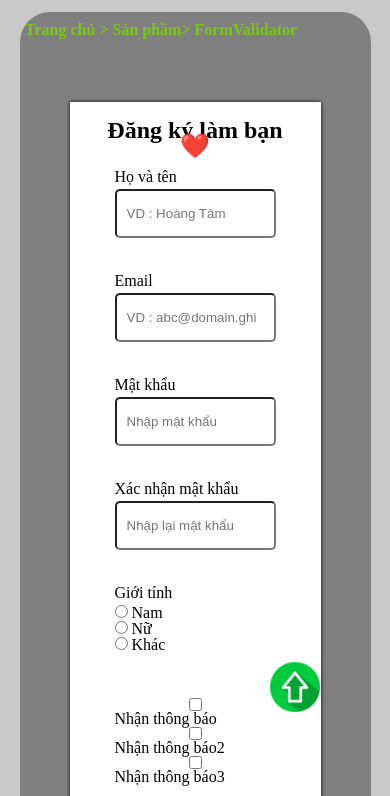
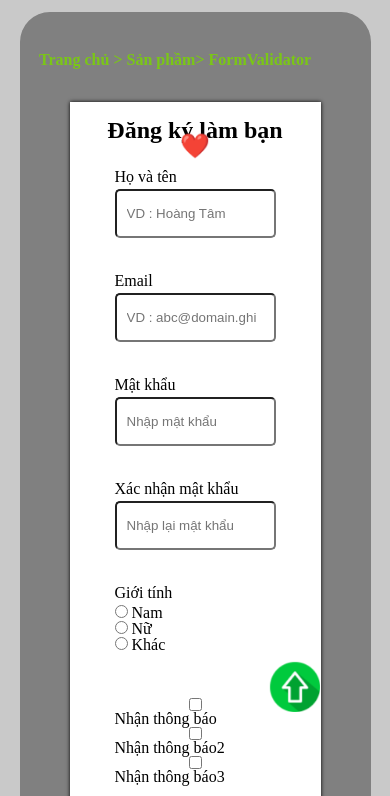
Before and after one commit to goddie9x/form_validator, a plain HTML site: page index.html in a window 390 px wide. Shown: the part 48-844 px from the top of the page. Drawn offline with Linux system fonts and the light colour scheme.

Commit message:
fix bread crump

```diff
--- a/assets/css/style.css
+++ b/assets/css/style.css
@@ -18,7 +18,7 @@ body {
 .bread-crumb {
     position: absolute;
     font-weight: 600;
-    left: 25px;
+    left: 400px;
     top: 70px;
 }
 
@@ -324,6 +324,10 @@ a:visited {
     padding: 0;
 }
 
+#form-1 {
+    margin-top: 50px;
+}
+
 
 /*-------------------------------------------------RESPONSIVE-----------------------------------------------*/
 
@@ -359,11 +363,15 @@ a:visited {
         margin: 60px auto;
         padding: 40px 50px;
     }
+    body {
+        font-size: 18px;
+    }
+    .bread-crumb {
+        top: 120px;
+        left: 250px;
+    }
     .hello__content {
         flex-direction: column;
-    }
-    body {
-        font-size: 18px;
     }
     .hello__title {
         font-size: 40px;
@@ -397,6 +405,10 @@ a:visited {
 @media (max-width: 768px) {
     body {
         font-size: 16px;
+    }
+    .bread-crumb {
+        top: 100px;
+        left: 10vw;
     }
     .bar-item-mobile.current-page {
         color: green;
```
Also changed, not shown: index.html (+1 -1 lines).
